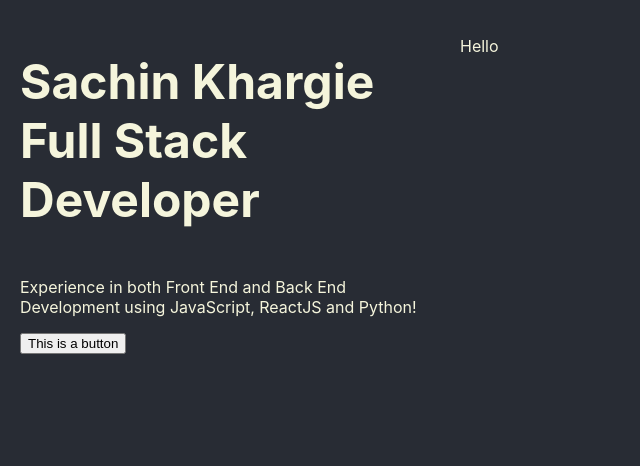
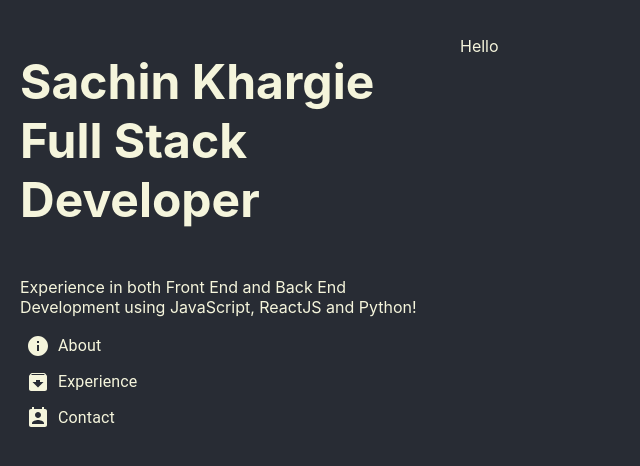
Before and after one commit to sachx1/portfolio_v2, a React (Create React App) app: page / in a window 1280 px wide. Shown: the top 466 px of the page, without its empty margins (0-640 px from the left). Built offline with nearby package versions, Linux system fonts and the light colour scheme; the HTML template or start-up script is replaced by a standard one.

Commit message:
finished aesthetic of containerOne

```diff
--- a/package.json
+++ b/package.json
@@ -3,6 +3,10 @@
   "version": "0.1.0",
   "private": true,
   "dependencies": {
+    "@emotion/react": "^11.11.1",
+    "@emotion/styled": "^11.11.0",
+    "@mui/icons-material": "^5.14.19",
+    "@mui/material": "^5.14.20",
     "@testing-library/jest-dom": "^5.17.0",
     "@testing-library/react": "^13.4.0",
     "@testing-library/user-event": "^13.5.0",
--- a/src/App.css
+++ b/src/App.css
@@ -23,6 +23,7 @@ body {
   .container {
     flex-direction: column; /* Stack containers vertically on smaller screens */
     height: auto;
+    width: auto;
   }
 
   .container > div:nth-child(2){
--- a/src/components/containerOne.js
+++ b/src/components/containerOne.js
@@ -1,5 +1,10 @@
 import React from 'react';
 import './styles/containerOne.css';
+import InfoIcon from '@mui/icons-material/Info';
+import ArchiveIcon from '@mui/icons-material/Archive';
+import Stack from '@mui/material/Stack';
+import Typography from '@mui/material/Typography';
+import PermContactCalendarIcon from '@mui/icons-material/PermContactCalendar';
 
 const ContainerOne = () => {
 
@@ -8,13 +13,34 @@ const ContainerOne = () => {
             <div className='containerTitle'>
                 <h1>Sachin Khargie <br /> Full Stack Developer</h1>
             </div>
-            <div className='containerBtn'>
+            <div className='containerBlurb'>
                 <p>Experience in both Front End and Back End Development using
                     JavaScript, ReactJS and Python!
                 </p>
             </div>
             <div className='containerBtn'>
-                <button>This is a button</button>
+                <button>
+                    <Stack direction="row" alignItems="center" gap={1}>
+                        <InfoIcon />
+                        <Typography variant="body1">About</Typography>
+                    </Stack>
+                </button>
+            </div>
+            <div className='containerBtn'>
+                <button>
+                    <Stack direction="row" alignItems="center" gap={1}>
+                        <ArchiveIcon />
+                        <Typography variant="body1">Experience</Typography>
+                    </Stack>
+                </button>
+            </div>
+            <div className='containerBtn'>
+                <button>
+                    <Stack direction="row" alignItems="center" gap={1}>
+                        <PermContactCalendarIcon />
+                        <Typography variant="body1">Contact</Typography>
+                    </Stack>
+                </button>
             </div>
         </div>
     );
--- a/src/components/styles/containerOne.css
+++ b/src/components/styles/containerOne.css
@@ -1,21 +1,63 @@
 .containerTitle {
-    display: flex;
-    overflow: hidden;
-    font-size: 1.5em;
+  display: flex;
+  font-size: 1.5em;
+}
+
+.containerBlurb{
+  display: flex;
 }
 
 .containerBtn{
   display: flex;
+  padding-bottom: 10px;
+}
+
+button {
+  background: none;
+  border: none;
+  color: beige;
+  border-radius: 10px;
+}
+
+button:hover{
+  color: black;
+  transition: background-color 0.5s ease;
+  background-color: beige;
 }
 
 @media only screen and (max-width: 750px){
   .containerTitle {
+    display: flex;
     font-size: 1em;
+    text-align: center;
+    justify-content: center;
+  }
+
+  .containerBlurb{
+    display: flex;
+    text-align: center;
+    justify-content: center;
+  }
+
+  .containerBtn{
+    display: flex;
   }
 }
 
 @media only screen and (max-width: 600px) {
     .containerTitle {
+      display: flex;
       font-size: 0.7em;
+      text-align: center;
+    }
+
+    .containerBlurb{
+      display: flex;
+      text-align: center;
+      justify-content: center;
+    }
+
+    .containerBtn {
+      display: none;
     }
   }
```
Also changed, not shown: 1 other file (tests, documents, lock files or other folders).
